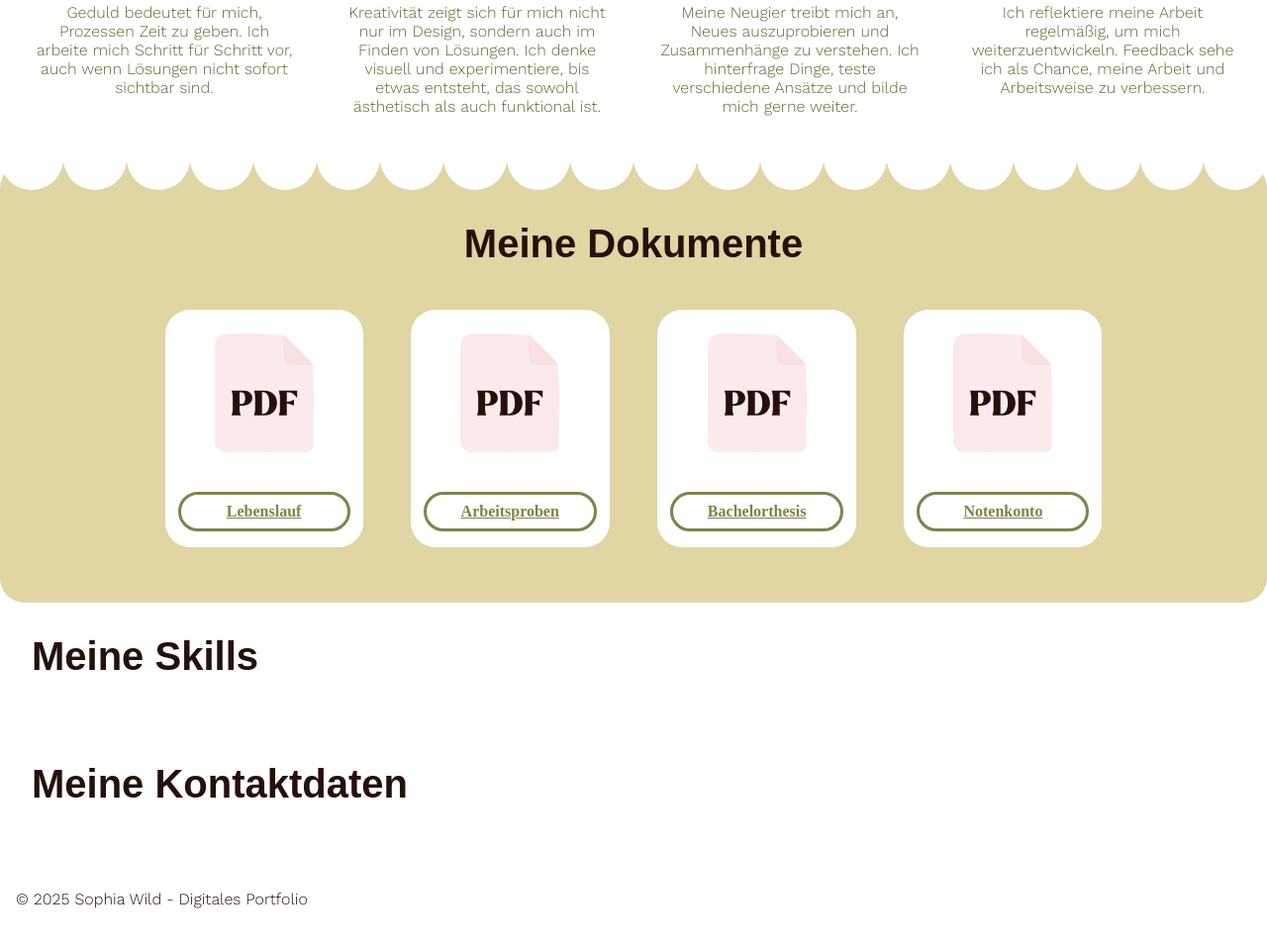
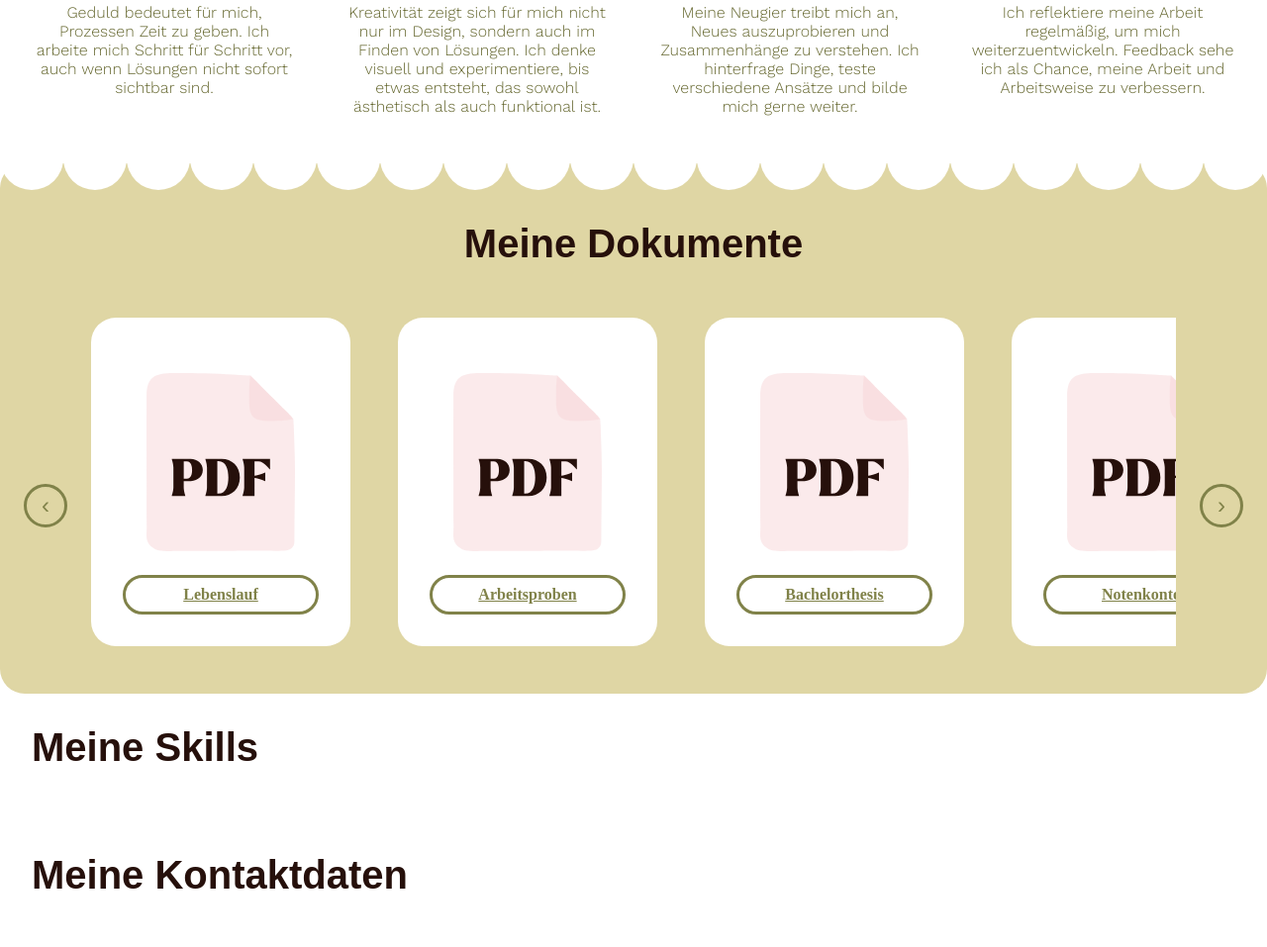
Before and after one commit to Sophiaw-hub/Sophia-Wild-Portfolio, a plain HTML site: page src/index.html in a window 1280 px wide. Shown: the part 1184-2141 px from the top of the page at 99% size. Drawn offline with nearby package versions, Linux system fonts and the light colour scheme; a web font is replaced by a local one.

Commit message:
add slider buttons

```diff
--- a/docs/css/style.css
+++ b/docs/css/style.css
@@ -293,45 +293,39 @@ main {
   background-color: #dfd6a4;
   border-radius: 25px;
 }
-.document-container {
-  width: 100%;
+.slider {
+  display: grid;
+  grid-template-columns: auto 1fr auto;
+  align-items: center;
 }
-.documents {
+.slider-container {
   display: flex;
-  gap: 2em;
+  gap: 1.5em;
   overflow-x: auto;
   overflow-y: hidden;
+  scroll-snap-type: x mandatory;
   -webkit-overflow-scrolling: touch;
-  width: 100vw;
-  margin-left: calc(50% - 50vw);
-  margin-right: calc(50% - 50vw);
-  padding: 1.5em;
-  scroll-snap-type: x mandatory;
+  padding-bottom: 1.5em;
   scrollbar-width: none;
 }
-.documents::-webkit-scrollbar {
+.slider-container::-webkit-scrollbar {
   display: none;
 }
-.document-card {
+.slider-card {
   scroll-snap-align: start;
-  flex: 0 0 200px;
-  box-sizing: border-box;
+  border-radius: 25px;
   background: #fff;
-  border-radius: 25px;
-  padding-inline: 1.5em;
-  display: grid;
-  justify-items: center;
 }
-.product-icon {
+.pdf-icon {
   padding: 1.5em;
   width: 100px;
   height: auto;
+  margin: 0 auto;
 }
-.documents a {
-  display: inline-flex;
-  align-items: center;
-  justify-content: center;
-  width: 100%;
+.slider-card a {
+  display: block;
+  margin: 0 auto;
+  min-width: 130px;
   border-style: solid;
   border-radius: 25px;
   border-color: #808249;
@@ -339,12 +333,26 @@ main {
   color: #808249;
   font-family: "larken";
   font-weight: 700;
-  margin: 1em;
+  text-align: center;
 }
-.documents a:hover,
-.documents a:focus-visible {
+.slider-card a:hover,
+.slider-card a:focus-visible {
   background-color: #808249;
   color: #ffffff;
+}
+.slider-btn {
+  display: inline-flex;
+  align-items: center;
+  justify-content: center;
+  margin: 1em;
+  color: #808249;
+  border: solid #808249;
+  background: transparent;
+  border-radius: 999px;
+  width: 44px;
+  height: 44px;
+  font-size: 24px;
+  cursor: pointer;
 }
 footer {
   grid-area: footer;
@@ -362,17 +370,6 @@ footer {
     grid-template-columns: 1fr 1fr;
     max-width: 1350px;
     margin: 0 auto;
-  }
-  .document-container {
-    max-width: 1350px;
-    margin: 0 auto;
-  }
-  .documents {
-    padding-inline: 0;
-    overflow-x: visible;
-    flex-wrap: wrap;
-    justify-content: center;
-    gap: 3em;
   }
 }
 @media screen and (min-width: 992px) {
@@ -464,7 +461,23 @@ footer {
   .strength-animation .ae-animation {
     max-width: 150px;
   }
-  .document-container {
+  .block-two, .heading {
     text-align: center;
   }
+  .slider-container {
+    gap: 3em;
+    padding-bottom: 3em;
+  }
+  .slider .pdf-icon {
+    width: 150px;
+  }
 }
+@media screen and (min-width: 1350px) {
+  .slider {
+    display: flex;
+    justify-content: center;
+  }
+  .slider-btn {
+    display: none;
+  }
+}
--- a/docs/js/main.js
+++ b/docs/js/main.js
@@ -2,8 +2,10 @@ import { initNavigation } from "./navigation.js";
 import { initCircleBorder } from "./circleBorder.js";
 import { sectionAnimation } from "./sectionAnimation.js";
 import { aeHoverAnimation } from "./aeHoverAnimation.js";
+import { initSlider } from "./slider.js";
 
 initNavigation();
 initCircleBorder();
 sectionAnimation();
 aeHoverAnimation();
+initSlider();
--- /dev/null
+++ b/docs/js/slider.js
@@ -0,0 +1,35 @@
+export function initSlider() {
+  document.querySelectorAll(".slider").forEach((slider) => {
+    const track = slider.querySelector(".slider-container");
+    const prev = slider.querySelector(".slider-btn-prev");
+    const next = slider.querySelector(".slider-btn-next");
+
+    const getStep = () => {
+      const card = track.querySelector(".slider-card");
+      if (!card) return 300;
+      const cardW = card.getBoundingClientRect().width;
+      const gap = parseFloat(getComputedStyle(track).columnGap || getComputedStyle(track).gap) || 16;
+      return cardW + gap;
+    };
+
+    const updateButtons = () => {
+      const max = track.scrollWidth - track.clientWidth;
+      prev.disabled = track.scrollLeft <= 1;
+      next.disabled = track.scrollLeft >= max - 1;
+    };
+
+    prev.addEventListener("click", () => track.scrollBy({ left: -getStep(), behavior: "smooth" }));
+    next.addEventListener("click", () => track.scrollBy({ left: getStep(), behavior: "smooth" }));
+
+    track.addEventListener("scroll", updateButtons, { passive: true });
+    window.addEventListener("resize", updateButtons);
+
+    // Tastatur: Pfeiltasten wie “Carousel”
+    track.addEventListener("keydown", (e) => {
+      if (e.key === "ArrowRight") { e.preventDefault(); next.click(); }
+      if (e.key === "ArrowLeft") { e.preventDefault(); prev.click(); }
+    });
+
+    updateButtons();
+  });
+}
--- a/src/css/style.css
+++ b/src/css/style.css
@@ -293,45 +293,39 @@ main {
   background-color: #dfd6a4;
   border-radius: 25px;
 }
-.document-container {
-  width: 100%;
+.slider {
+  display: grid;
+  grid-template-columns: auto 1fr auto;
+  align-items: center;
 }
-.documents {
+.slider-container {
   display: flex;
-  gap: 2em;
+  gap: 1.5em;
   overflow-x: auto;
   overflow-y: hidden;
+  scroll-snap-type: x mandatory;
   -webkit-overflow-scrolling: touch;
-  width: 100vw;
-  margin-left: calc(50% - 50vw);
-  margin-right: calc(50% - 50vw);
-  padding: 1.5em;
-  scroll-snap-type: x mandatory;
+  padding-bottom: 1.5em;
   scrollbar-width: none;
 }
-.documents::-webkit-scrollbar {
+.slider-container::-webkit-scrollbar {
   display: none;
 }
-.document-card {
+.slider-card {
   scroll-snap-align: start;
-  flex: 0 0 200px;
-  box-sizing: border-box;
+  border-radius: 25px;
   background: #fff;
-  border-radius: 25px;
-  padding-inline: 1.5em;
-  display: grid;
-  justify-items: center;
 }
-.product-icon {
+.pdf-icon {
   padding: 1.5em;
   width: 100px;
   height: auto;
+  margin: 0 auto;
 }
-.documents a {
-  display: inline-flex;
-  align-items: center;
-  justify-content: center;
-  width: 100%;
+.slider-card a {
+  display: block;
+  margin: 0 auto;
+  min-width: 130px;
   border-style: solid;
   border-radius: 25px;
   border-color: #808249;
@@ -339,12 +333,26 @@ main {
   color: #808249;
   font-family: "larken";
   font-weight: 700;
-  margin: 1em;
+  text-align: center;
 }
-.documents a:hover,
-.documents a:focus-visible {
+.slider-card a:hover,
+.slider-card a:focus-visible {
   background-color: #808249;
   color: #ffffff;
+}
+.slider-btn {
+  display: inline-flex;
+  align-items: center;
+  justify-content: center;
+  margin: 1em;
+  color: #808249;
+  border: solid #808249;
+  background: transparent;
+  border-radius: 999px;
+  width: 44px;
+  height: 44px;
+  font-size: 24px;
+  cursor: pointer;
 }
 footer {
   grid-area: footer;
@@ -362,17 +370,6 @@ footer {
     grid-template-columns: 1fr 1fr;
     max-width: 1350px;
     margin: 0 auto;
-  }
-  .document-container {
-    max-width: 1350px;
-    margin: 0 auto;
-  }
-  .documents {
-    padding-inline: 0;
-    overflow-x: visible;
-    flex-wrap: wrap;
-    justify-content: center;
-    gap: 3em;
   }
 }
 @media screen and (min-width: 992px) {
@@ -464,7 +461,23 @@ footer {
   .strength-animation .ae-animation {
     max-width: 150px;
   }
-  .document-container {
+  .block-two, .heading {
     text-align: center;
   }
+  .slider-container {
+    gap: 3em;
+    padding-bottom: 3em;
+  }
+  .slider .pdf-icon {
+    width: 150px;
+  }
 }
+@media screen and (min-width: 1350px) {
+  .slider {
+    display: flex;
+    justify-content: center;
+  }
+  .slider-btn {
+    display: none;
+  }
+}
--- a/src/index.html
+++ b/src/index.html
@@ -169,59 +169,60 @@
           <div class="circle-border" aria-hidden="true">
             <svg class="circle-row"></svg>
           </div>
-          <div id="documents" class="document-container padding">
+          <div id="documents" class="heading padding">
             <h2>Meine Dokumente</h2>
-            <div class="documents">
-              <div class="document-card">
-                <div class="product-icon" aria-hidden="true">
+          </div>
+          <section class="slider" aria-label="Dokumente">
+            <button class="slider-btn slider-btn-prev" type="button" aria-label="Zurück">
+              ‹
+            </button>
+            <div class="slider-container" tabindex="0">
+              <div class="slider-card padding">
+                <div class="pdf-icon" aria-hidden="true">
                   <img src="./svg/PDF.svg" alt="" class="PDF Symbol" />
                 </div>
                 <a
-                  class="product-btn"
                   href="./pdf/Lebenslauf_Sophia_Wild.pdf"
                   target="_blank"
                   rel="noopener"
                   >Lebenslauf</a
                 >
               </div>
-              <div class="document-card">
-                <div class="product-icon" aria-hidden="true">
+              <div class="slider-card padding">
+                <div class="pdf-icon" aria-hidden="true">
                   <img src="./svg/PDF.svg" alt="" class="PDF Symbol" />
                 </div>
                 <a
-                  class="product-btn"
                   href="./pdf/Arbeitsproben_SophiaWild.pdf"
                   target="_blank"
                   rel="noopener"
                   >Arbeitsproben</a
                 >
               </div>
-              <div class="document-card">
-                <div class="product-icon" aria-hidden="true">
+              <div class="slider-card padding">
+                <div class="pdf-icon" aria-hidden="true">
                   <img src="./svg/PDF.svg" alt="" class="PDF Symbol" />
                 </div>
                 <a
-                  class="product-btn"
                   href="./pdf/Bachelorthesis_Wild_Sophia_690613.pdf"
                   target="_blank"
                   rel="noopener"
                   >Bachelorthesis</a
                 >
               </div>
-              <div class="document-card">
-                <div class="product-icon" aria-hidden="true">
+              <div class="slider-card padding">
+                <div class="pdf-icon" aria-hidden="true">
                   <img src="./svg/PDF.svg" alt="" class="PDF Symbol" />
                 </div>
-                <a
-                  class="product-btn"
-                  href="./pdf/projekt-1.pdf"
-                  target="_blank"
-                  rel="noopener"
+                <a href="./pdf/projekt-1.pdf" target="_blank" rel="noopener"
                   >Notenkonto</a
                 >
               </div>
             </div>
-          </div>
+            <button class="slider-btn slider-btn-next" type="button" aria-label="Weiter">
+              ›
+            </button>
+          </section>
         </div>
         <div class="block-tree">
           <div id="skills" class="padding">
--- a/src/js/main.js
+++ b/src/js/main.js
@@ -2,8 +2,10 @@ import { initNavigation } from "./navigation.js";
 import { initCircleBorder } from "./circleBorder.js";
 import { sectionAnimation } from "./sectionAnimation.js";
 import { aeHoverAnimation } from "./aeHoverAnimation.js";
+import { initSlider } from "./slider.js";
 
 initNavigation();
 initCircleBorder();
 sectionAnimation();
 aeHoverAnimation();
+initSlider();
--- /dev/null
+++ b/src/js/slider.js
@@ -0,0 +1,35 @@
+export function initSlider() {
+  document.querySelectorAll(".slider").forEach((slider) => {
+    const track = slider.querySelector(".slider-container");
+    const prev = slider.querySelector(".slider-btn-prev");
+    const next = slider.querySelector(".slider-btn-next");
+
+    const getStep = () => {
+      const card = track.querySelector(".slider-card");
+      if (!card) return 300;
+      const cardW = card.getBoundingClientRect().width;
+      const gap = parseFloat(getComputedStyle(track).columnGap || getComputedStyle(track).gap) || 16;
+      return cardW + gap;
+    };
+
+    const updateButtons = () => {
+      const max = track.scrollWidth - track.clientWidth;
+      prev.disabled = track.scrollLeft <= 1;
+      next.disabled = track.scrollLeft >= max - 1;
+    };
+
+    prev.addEventListener("click", () => track.scrollBy({ left: -getStep(), behavior: "smooth" }));
+    next.addEventListener("click", () => track.scrollBy({ left: getStep(), behavior: "smooth" }));
+
+    track.addEventListener("scroll", updateButtons, { passive: true });
+    window.addEventListener("resize", updateButtons);
+
+    // Tastatur: Pfeiltasten wie “Carousel”
+    track.addEventListener("keydown", (e) => {
+      if (e.key === "ArrowRight") { e.preventDefault(); next.click(); }
+      if (e.key === "ArrowLeft") { e.preventDefault(); prev.click(); }
+    });
+
+    updateButtons();
+  });
+}
```
Also changed, not shown: docs/index.html (+20 -19 lines).
